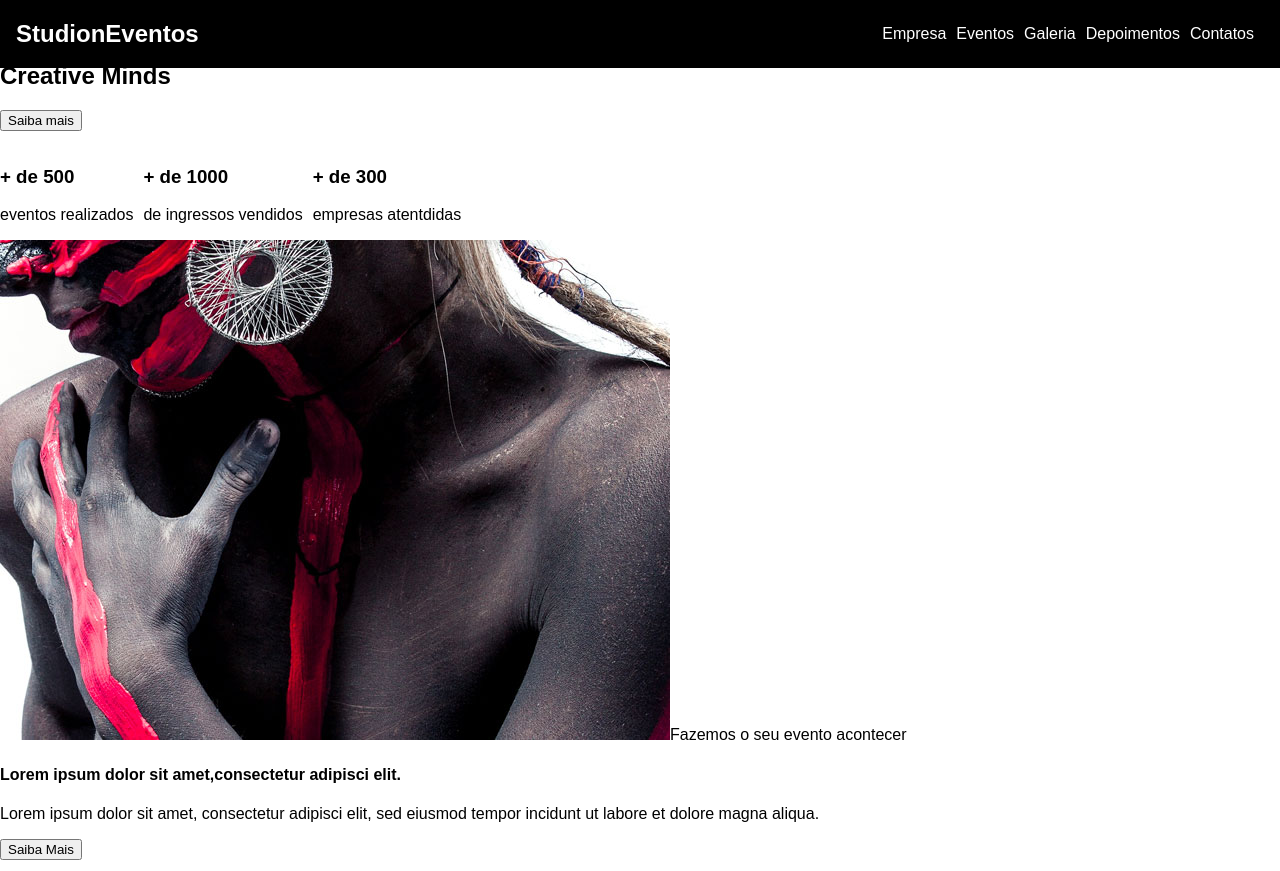
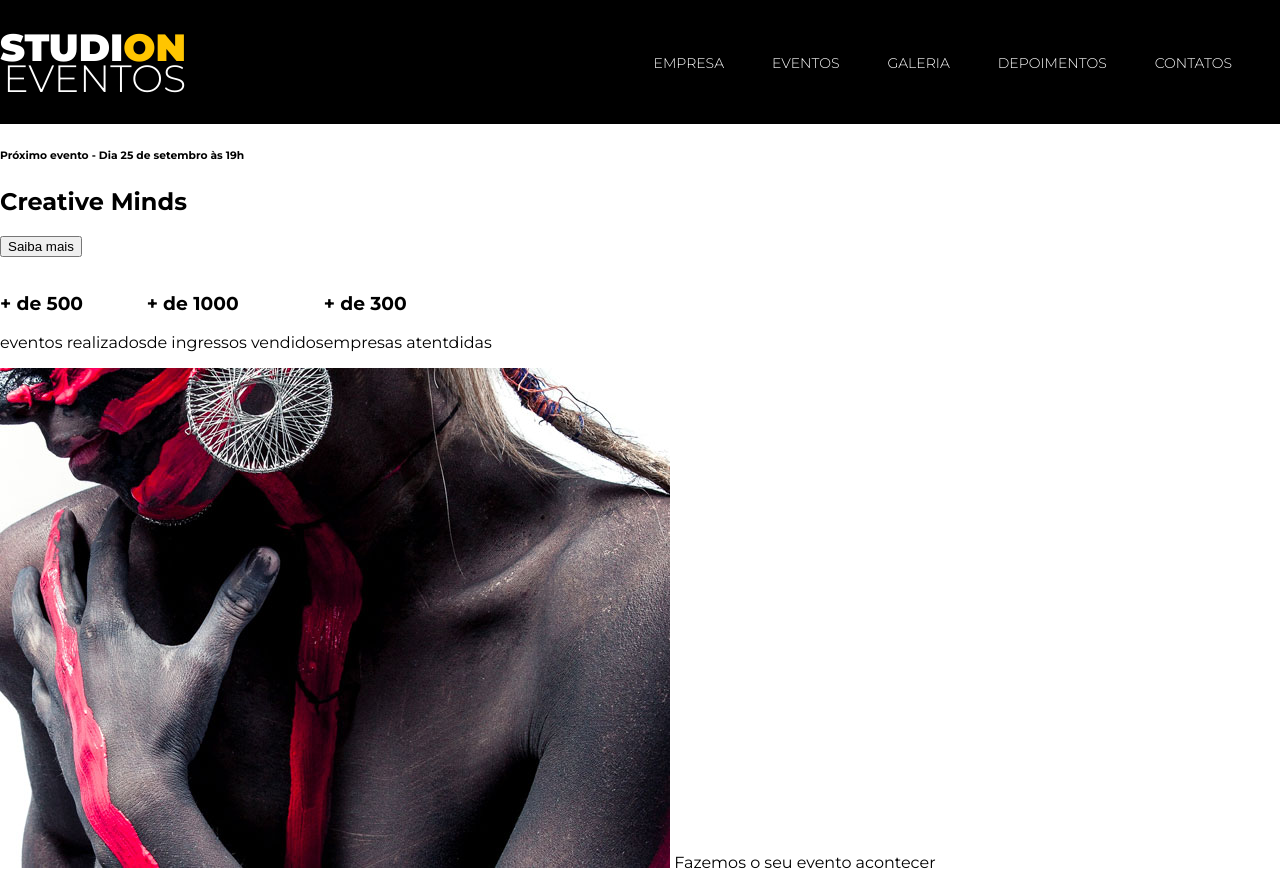
Before and after one commit to ogabrieol/studion, a website: page src/index.html in a window 1280 px wide. Shown: the top 871 px of the page. Drawn offline with Linux system fonts and the light colour scheme.

Commit message:
feat(css): constructed css initial structure for the main page

```diff
--- a/src/index.html
+++ b/src/index.html
@@ -3,13 +3,15 @@
 <head>
     <meta charset="UTF-8">
     <meta name="viewport" content="width=device-width, initial-scale=1.0">
-    <link rel="stylesheet" href="./style.css">
+    <link rel="stylesheet" href="./style.css"/>
     <title>Studion</title>
 </head>
 
 <body>
     <nav class="navbar">
-        <h1>Studi<span>on<span>Eventos</span></h1>
+        <h1 class="logo-studion">
+            Studi<span class="copy--primary">on</span><span class="logo-studion_subtitle">Eventos</span>
+        </h1>
         <ul class="navbar_links">
             <li>
                 <a href="#Empresa">
@@ -42,7 +44,7 @@
     <header>
 <div="slider">
     <div class="slide">
-        <h6><span>Prróximo evento</span> - Dia 25 de setembro às 19h</h6>
+        <h6><span>Próximo evento</span> - Dia 25 de setembro às 19h</h6>
 <h2><span>Creative</span> Minds</h2>
 <button>Saiba mais</button>
 </div>
@@ -69,7 +71,7 @@
 <section>
 <div>
     <img src="./images/institutional.jpg"
-  <h5>Fazemos o seu evento acontecer    </h5>
+    <h6> </h6> Fazemos o seu evento acontecer
     <h4>Lorem ipsum dolor sit amet,consectetur adipisci elit.</h4>
 <p>
     Lorem ipsum dolor sit amet,
--- a/src/style.css
+++ b/src/style.css
@@ -1,26 +1,24 @@
-@import url('https://fonts.googleapis.com/css2?family=Montserrat:wght@400;700&display=swap');
+@import url("https://fonts.googleapis.com/css2?family=Montserrat:wght@300;400;700;900&display=swap");
 
 * {
     box-sizing: border-box;
 }
 
 :root {
-    font-family: 'Montsserat', sans-serif;
+    --color-primary: #ffc500;
+    font-family: 'Montserrat', sans-serif;
     font-size: 16px;
 }
 
 body {
     margin: 0;
+    padding-top: 7.75rem;
 }
 
 ul {
     display: flex;
     list-style: none;
     padding-left: 0;
-}
-
-li {
-    margin-right: 0.625rem;
 }
 
 .navbar {
@@ -31,8 +29,9 @@ align-items: center;
     top: 0;
     left: 0;
 
-width: 100%;
-padding: 0 1rem;
+    width: 100vw;
+    height: 7.75rem;
+    padding: 0 1 rem;
 
     background-color: #000;
     color: #fff;
@@ -42,7 +41,35 @@ color: #fff;
     justify-self: end;
 }
 
+.navbar_links li {
+    font-size: 0.875rem;
+    margin-right: 3rem;
+    text-transform: uppercase;
+}
 .navbar_links a {
+    font-weight: 300;
     color: #fff;
     text-decoration: none;
 }
+
+.navbar_links a:hover{
+    color: var(--color-primary);
+}
+
+.logo-studion {
+    font-size: 2.375rem;
+    font-weight: 900;
+    line-height: 1.2ch;
+    text-transform: uppercase;
+    text-align: right;
+}
+
+.logo-studion_subtitle {
+    font-size: 0.875;
+    font-weight: 300;
+    float: right;
+}
+
+.copy--primary {
+    color: var(--color-primary)
+}
```
Lines whose indentation alone changed are shown as unchanged.
